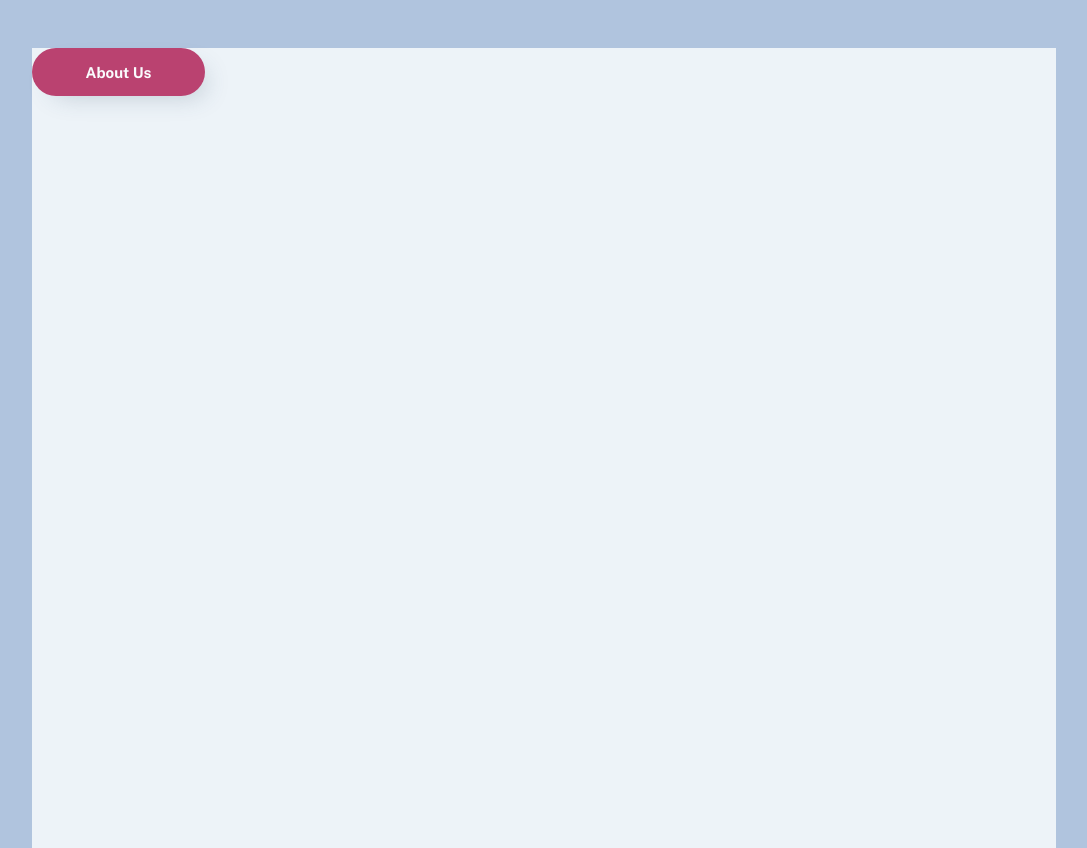
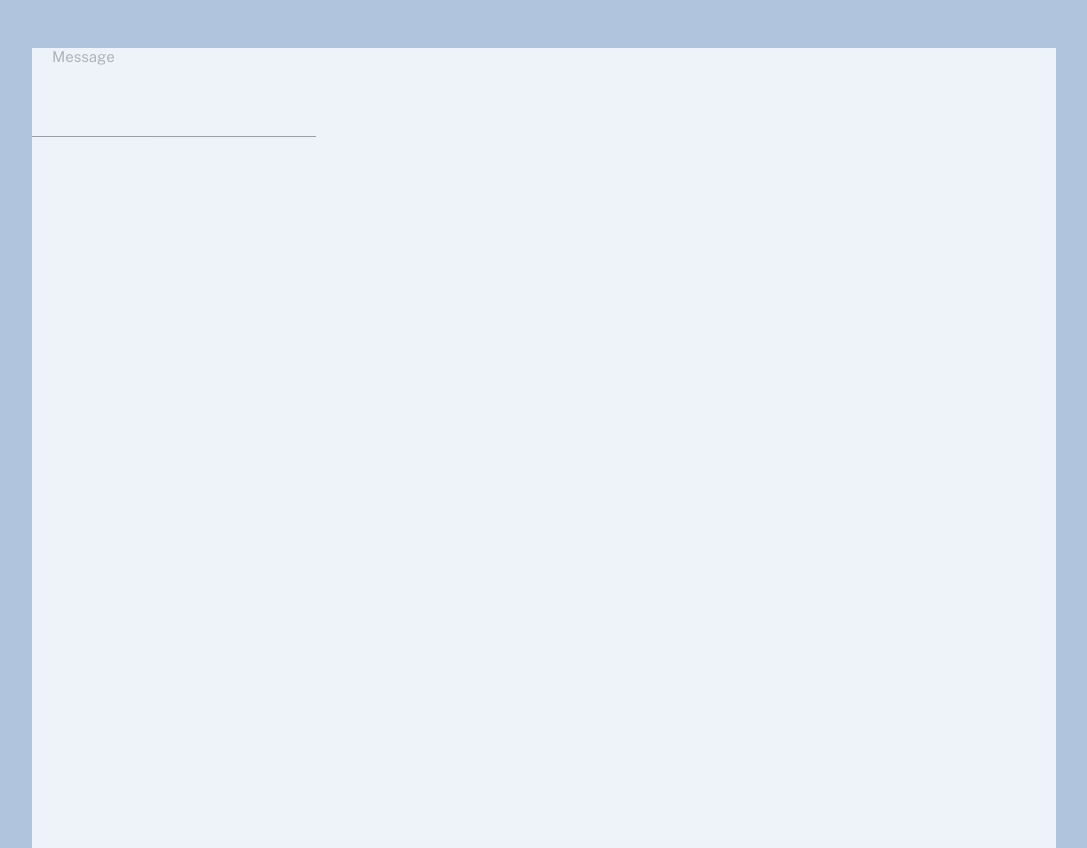
Before and after one commit to Abdulmajeedkutaibani/Majeed-Pay, a React (Create React App) app in the folder majeed-pay/: page / in a window 1280 px wide. Shown: the whole page, without its empty margins (96-1183 px from the left). Built offline with nearby package versions, Linux system fonts and the light colour scheme.

Commit message:
created the input-field

```diff
--- a/majeed-pay/src/App.js
+++ b/majeed-pay/src/App.js
@@ -1,8 +1,9 @@
 import Btn from './components/Btn';
+import TextField from './components/TextField';
 function App() {
   return (
     <div className='container'>
-      <Btn btnType='btn-1' btnText='About Us' />
+      <TextField />
     </div>
   );
 }
--- /dev/null
+++ b/majeed-pay/src/components/TextField.js
@@ -0,0 +1,11 @@
+import React from 'react';
+
+const TextField = () => {
+  return (
+    <div className='input-field'>
+      <textarea placeholder='Message'></textarea>
+    </div>
+  );
+};
+
+export default TextField;
--- a/majeed-pay/src/index.css
+++ b/majeed-pay/src/index.css
@@ -2,6 +2,7 @@
   box-sizing: border-box;
   margin: 0;
   padding: 0;
+  font-family: Public Sans;
 }
 :root {
   --primary-color-1: #ba4270;
@@ -23,6 +24,8 @@ body {
 }
 
 /* General Components */
+
+/* Buttons */
 .btn-1 {
   color: var(--primary-color-2);
   display: flex;
@@ -111,3 +114,26 @@ body {
     width: 168px;
   }
 }
+
+/* Text Fields */
+.input-field {
+}
+.input-field textarea {
+  padding-left: 20px;
+  opacity: 0.5;
+  border: none;
+  width: 284px;
+  height: 89px;
+  border-bottom: var(--secondary-color-1) solid 1px;
+  word-wrap: normal;
+  background: none;
+  font-size: 15px;
+  outline: none;
+  color: var(--secondary-color-1);
+  resize: none;
+}
+.input-field textarea::placeholder {
+}
+textarea:focus {
+  opacity: 1;
+}
```
